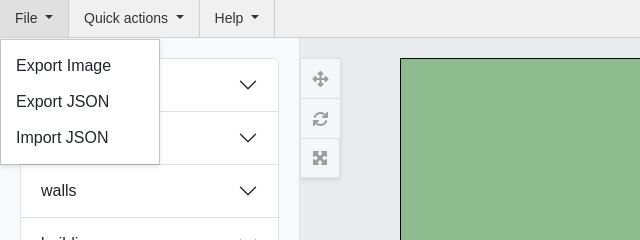
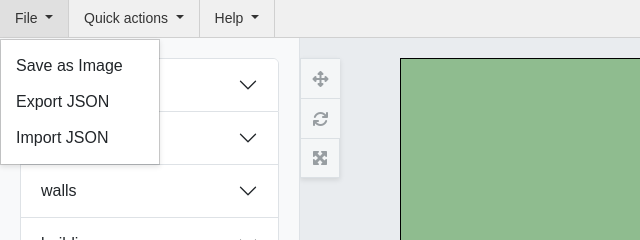
Before and after one commit to viko42/wildforest-map-maker, a website: page public/index.html in a window 1280 px wide. Both pictures are taken after a click on the button "File". Shown: the top 240 px of the page, 0-640 px from the left. Drawn offline with nearby package versions, Linux system fonts and the light colour scheme.

Commit message:
chore: wording

```diff
--- a/public/index.html
+++ b/public/index.html
@@ -18,7 +18,7 @@
                     File
                 </a>
                 <ul class="dropdown-menu" aria-labelledby="fileDropdown">
-                    <li><a class="dropdown-item" href="#" id="exportImage">Export Image</a></li>
+                    <li><a class="dropdown-item" href="#" id="exportImage">Save as Image</a></li>
                     <li><a class="dropdown-item" href="#" id="exportJSON">Export JSON</a></li>
                     <li><a class="dropdown-item" href="#" id="importJSON">Import JSON</a></li>
                 </ul>
```
